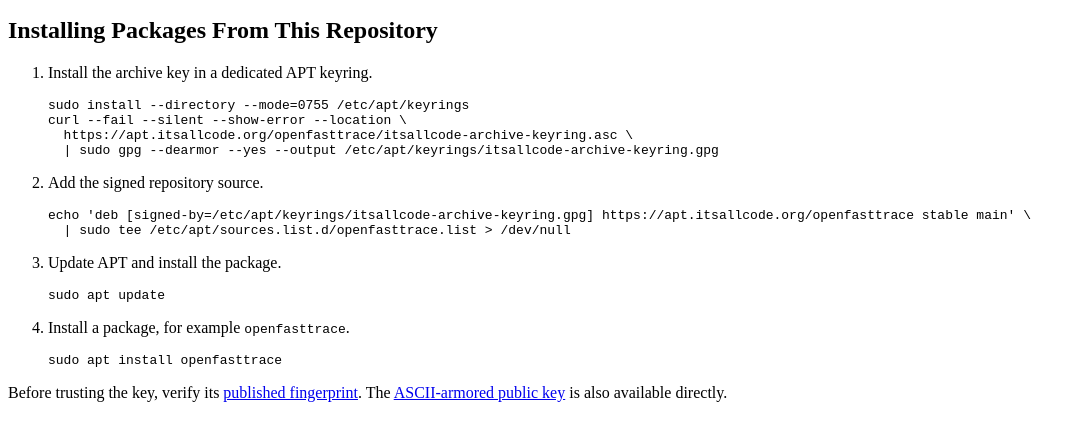
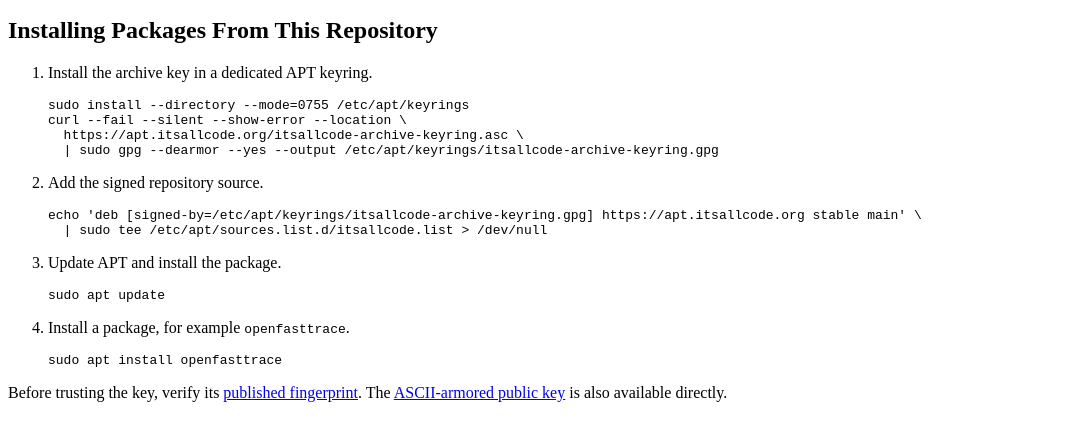
Before and after one commit to itsallcode/itsallcode-apt-repository, a plain HTML site: page apt-repository/index.html in a window 1280 px wide. Shown: the part 101-542 px from the top of the page, without its empty margins (0-1085 px from the left). Drawn offline with Linux system fonts and the light colour scheme.

Commit message:
Corrected apt root.

```diff
--- a/apt-repository/index.html
+++ b/apt-repository/index.html
@@ -17,13 +17,13 @@
         <p>Install the archive key in a dedicated APT keyring.</p>
         <pre>sudo install --directory --mode=0755 /etc/apt/keyrings
 curl --fail --silent --show-error --location \
-  https://apt.itsallcode.org/openfasttrace/itsallcode-archive-keyring.asc \
+  https://apt.itsallcode.org/itsallcode-archive-keyring.asc \
   | sudo gpg --dearmor --yes --output /etc/apt/keyrings/itsallcode-archive-keyring.gpg</pre>
       </li>
       <li>
         <p>Add the signed repository source.</p>
-        <pre>echo 'deb [signed-by=/etc/apt/keyrings/itsallcode-archive-keyring.gpg] https://apt.itsallcode.org/openfasttrace stable main' \
-  | sudo tee /etc/apt/sources.list.d/openfasttrace.list &gt; /dev/null</pre>
+        <pre>echo 'deb [signed-by=/etc/apt/keyrings/itsallcode-archive-keyring.gpg] https://apt.itsallcode.org stable main' \
+  | sudo tee /etc/apt/sources.list.d/itsallcode.list &gt; /dev/null</pre>
       </li>
       <li>
         <p>Update APT and install the package.</p>
```
Also changed, not shown: itsallcode-logo.png (added), 2 other files.
